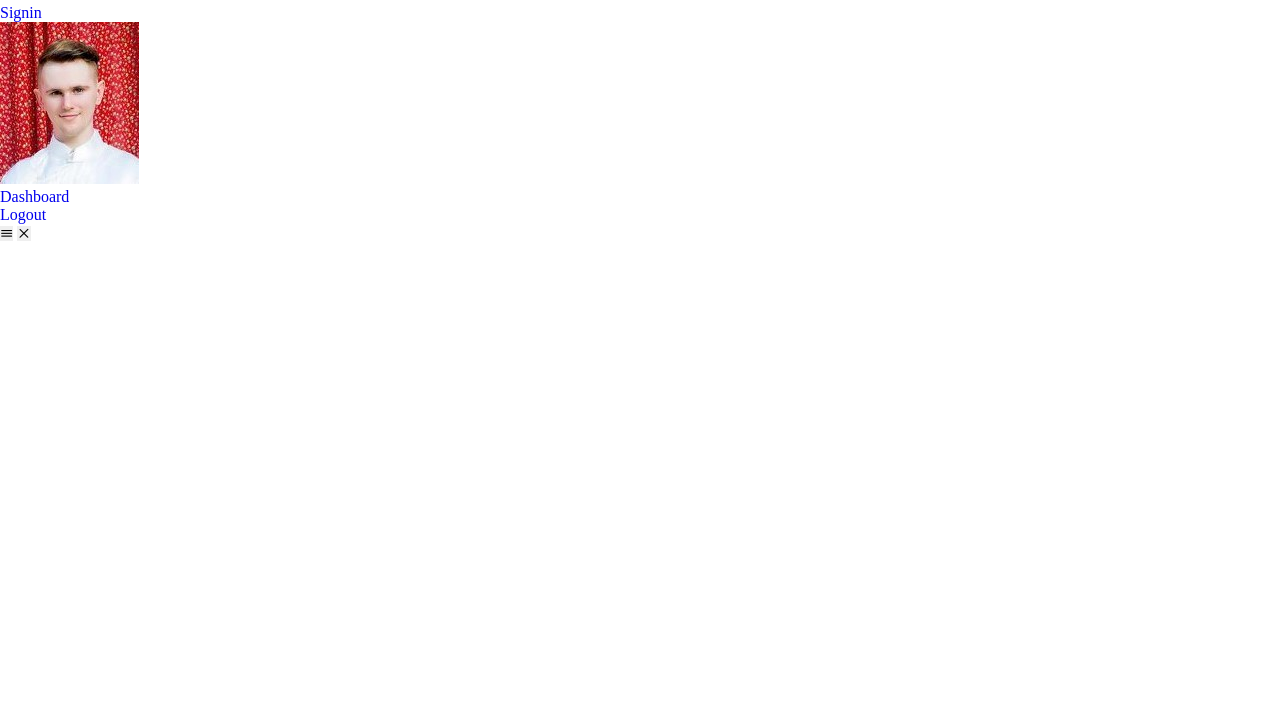
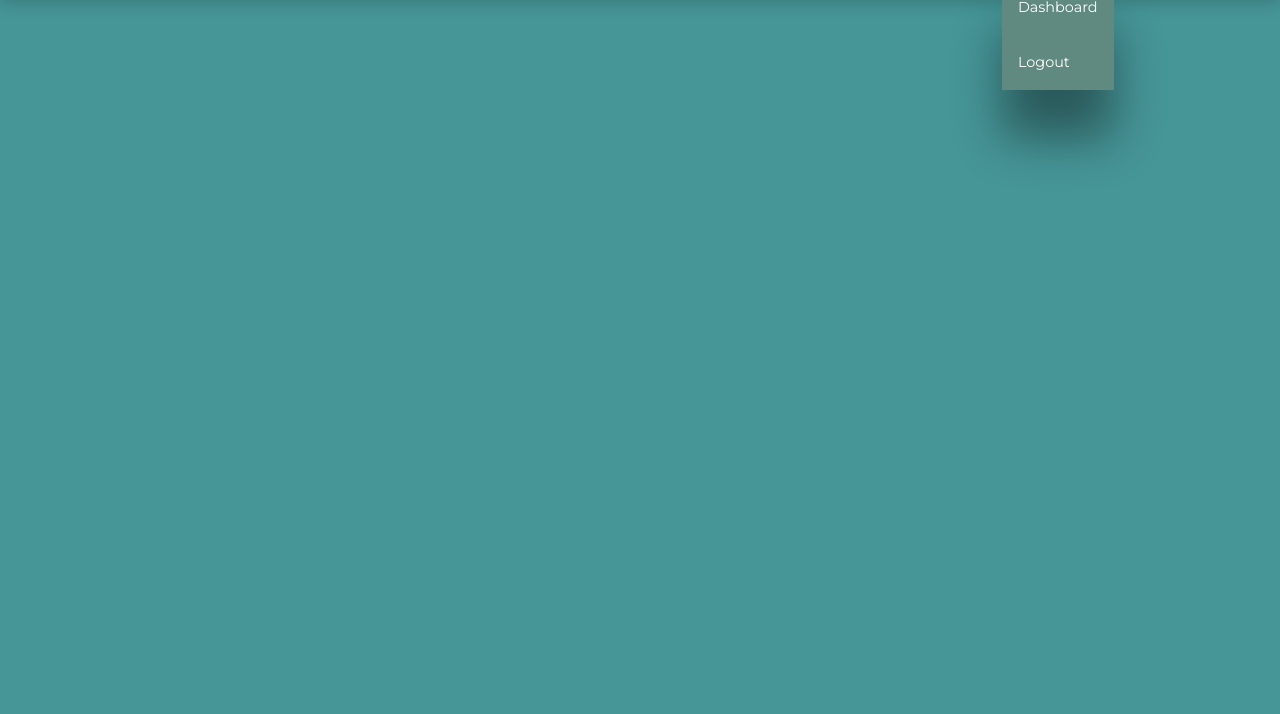
Before and after one commit to all4nitrous/Quiz-Blog-Site, a plain HTML site: page index.html in a window 1280 px wide. Shown: the part 86-800 px from the top of the page. Drawn offline with nearby package versions, Linux system fonts and the light colour scheme.

Commit message:
Working on nav bar

```diff
--- a/index.html
+++ b/index.html
@@ -9,11 +9,12 @@
     <link rel="Shortcut Icon" type="image/png" href="./images/hat.png">
     <link rel="stylesheet" href="https://unicons.iconscout.com/release/v4.0.0/css/line.css">
     <link rel="stylesheet" href="https://cdnjs.cloudflare.com/ajax/libs/font-awesome/6.2.1/css/all.min.css" />
+    <link href="https://fonts.googleapis.com/css2?family=Montserrat:ital,wght@0,300;0,400;0,500;0,600;0,700;0,800;1,900&display=swap" rel="stylesheet">
 </head>
 <body>
     <nav>
         <div class="container nav_container">
-            <a href="index.html" class="nav_logo">NRC VIETNAMESE QUIZZES<i class="fa-brands fa-d-and-d"></i></a>
+            <a href="index.html" class="nav_logo">NRC VIETNAMESE <i class="fa-brands fa-d-and-d"></i></a>
             <ul class="nav_items">
                 <li><a href="blog.html">Blog</a></li>
                 <li><a href="about.html">About</a></li>
--- a/style.css
+++ b/style.css
@@ -1,17 +1,17 @@
 :root {
-    --color-primary: #002e09;
+    --color-primary: #469597;
     --color-primary-light: #272025;
-    --color-primary-variant: #95a84c;
+    --color-primary-variant: #bbc6cb;
     --color-red: red;
     --color-red-light: hsl(346, 87%, 46%, 15%);
     --color-green: green;
     --color-green-light: hsl(156, 100%, 38%, 15%);
-    --color-gray-900: #1e1e66;
+    --color-gray-900: #60897f;
     --color-gray-700: #2d2b7c;
     --color-gray-300: rgba(242, 242, 254, 0.3);
     --color-gray-200: rgba(242, 242, 254, 0.7);
     --color-white: white;
-    --color-bg: #fc4c58;
+    --color-bg: #5ba199;
 
     --transition: all 300ms ease;
 
@@ -41,5 +41,127 @@
 }
 
 body {
+    font-family: 'Montserrat', sans-serif;
+    line-height: 1.6;
+    color: var(--color-gray-900);
+    overflow-x: hidden;
+    background: var(--color-primary);
+    font-size: 0.9rem;
+}
+
+.container {
+    width: var(--container-width-lg);
+    max-width: 1800px;
+    margin-inline: auto;
+}
+
+section {
+    margin-top: 3rem;
+    width: 100vw;
+}
+
+h1, h2, h3, h4, h5 {
+    color: var(--color-white);
+    line-height: 1.3;
+}
+
+h1 {
+    font-size: 3rem;
+    margin: 1rem 0;
+}
+
+h2 {
+    font-size: 1.7rem;
+    margin: 1rem 0;
+}
+
+h3 {
+    font-size: 1.1rem;
+    margin: 0.8rem 0 0.5rem;
+}
+
+h4 {
+    font-size: 1rem;
+}
+
+a {
+    color: var(--color-white);
+    transition: var(--transition);
+}
+
+img {
+    display: block;
+    width: 100%;
+    object-fit: cover;
+}
+
+/*=====================NAVBAR==========================*/
+
+nav {
+    background: var(--color-primary-variant);
+    width: 100vw;
+    height: 4.5rem;
+    position: fixed;
+    top: 0;
+    z-index: 10;
+    box-shadow: 0 1rem 1rem rgba(0, 0, 0, 0.2);
+}
+
+nav button {
+    display: none;
+}
+
+.nav_container {
+    height: 100%;
+    display: flex;
+    align-items: center;
+    justify-content: space-between;
 
 }
+
+.avatar {
+    width: 2.5rem;
+    height: 2.5rem;
+    border-radius: 50%;
+    overflow: hidden;
+    border: 0.3rem solid var(--color-bg);
+
+}
+
+.nav_logo {
+    font-weight: 600;
+    font-size: 2rem;
+}
+
+.nav_logo i {
+    color: var(--color-bg);
+}
+
+
+.nav_items {
+    display: flex;
+    align-items: center;
+    gap: 4rem;
+}
+
+.nav_profile {
+    position: relative;
+    cursor: pointer;
+}
+
+.nav_profile ul {
+    position: absolute;
+    top: 125%;
+    right: 0;
+    display: flex;
+    flex-direction: column;
+    box-shadow: 0 3rem 3rem rgba(0, 0, 0, 0.4);
+    background-color: var(--color-bg);
+}
+
+.nav_profile ul li a {
+    padding: 1rem;
+    background: var(--color-gray-900);
+    display: block;
+    width: 100%;
+}
```
